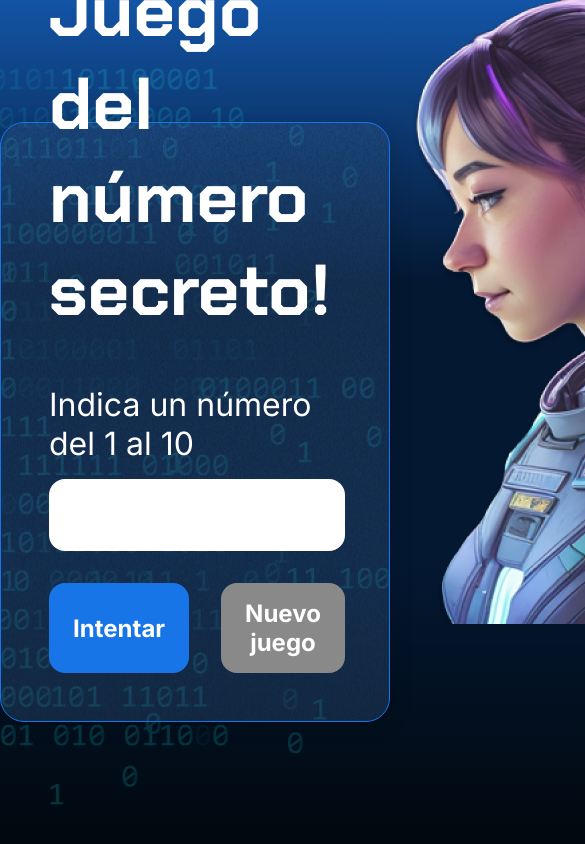
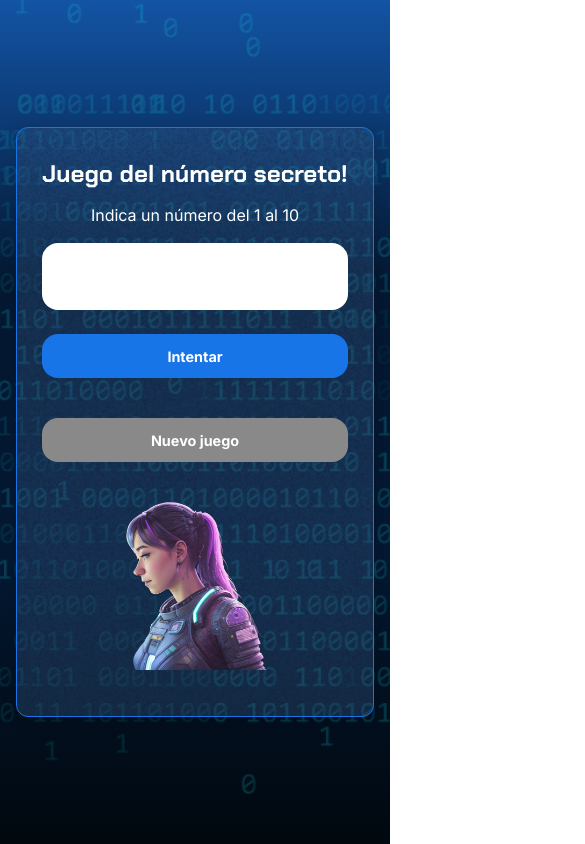
Before and after one commit to celesteamador/juego-secreto, a plain HTML site: page index.html in a window 390 px wide. Shown: the top 844 px of the page, 585 px wide, since content can reach past the window. Drawn offline with Linux system fonts and the light colour scheme.

Commit message:
mobile compatibility update

```diff
--- a/style.css
+++ b/style.css
@@ -27,8 +27,9 @@ body::before {
 }
 
 .container {
-    width: 1200px;
-    height: 600px;
+    width: min(1200px, 90vw);
+    height: auto;
+    min-height: 60vh;
     display: flex;
     align-items: center;
     justify-content: space-between;
@@ -36,32 +37,40 @@ body::before {
     border: 1px solid #1875E8;
     box-shadow: 4px 4px 20px 0px rgba(1, 8, 14, 0.15);
     background-image: url("img/Ruido.png");
-    background-size: 100% 100%;
+    background-size: cover;
+    background-position: center;
     position: relative;
+    padding: 2rem;
 }
 
 
 .container__contenido {
     display: flex;
     align-items: center;
-    position: absolute;
-    bottom: 0;
+    position: relative;
+    width: 100%;
+    flex-direction: row;
 }
 
 .container__informaciones {
     flex: 1;
-    padding: 3rem;
+    padding: 2rem;
+    min-width: 0;
 }
 
 .container__boton {
     border-radius: 16px;
     background: #1875E8;
-    padding: 16px 24px;
+    padding: clamp(0.75rem, 3vw, 1rem) clamp(1rem, 4vw, 1.5rem);
     width: 100%;
-    font-size: 24px;
+    font-size: clamp(0.9rem, 3vw, 1.5rem);
     font-weight: 700;
     border: none;
-    margin-top: 2rem;
+    margin-top: 1.5rem;
+    cursor: pointer;
+    transition: background-color 0.2s ease;
+    min-height: 44px;
+    touch-action: manipulation;
 }
 
 .container__boton:disabled {
@@ -78,15 +87,19 @@ body::before {
 
 .container__input {
     width: 100%;
-    height: 72px;
+    height: clamp(3rem, 8vh, 4.5rem);
     border-radius: 16px;
     background-color: #FFF;
     border: none;
     color: #1875E8;
-    padding: 2rem;
-    font-size: 24px;
+    padding: 1rem;
+    font-size: clamp(1rem, 4vw, 1.5rem);
     font-weight: 700;
     font-family: 'Inter', sans-serif;
+    text-align: center;
+    -webkit-appearance: none;
+    -moz-appearance: textfield;
+    appearance: none;
 }
 
 .container__botones {
@@ -96,8 +109,9 @@ body::before {
 
 h1 {
     font-family: 'Chakra Petch', sans-serif;
-    font-size: 72px;
-    padding-bottom: 3rem;
+    font-size: clamp(2rem, 8vw, 4.5rem);
+    padding-bottom: 2rem;
+    line-height: 1.2;
 }
 
 p,
@@ -106,6 +120,84 @@ button {
 }
 
 .texto__parrafo {
-    font-size: 32px;
+    font-size: clamp(1rem, 4vw, 2rem);
     font-weight: 400;
+    line-height: 1.4;
 }
+
+/* Mobile-specific styles */
+@media (max-width: 768px) {
+    body {
+        padding: 1rem;
+    }
+
+    .container {
+        width: 95vw;
+        min-height: 70vh;
+        border-radius: 16px;
+        padding: 1rem;
+        flex-direction: column;
+        text-align: center;
+    }
+
+    .container__contenido {
+        flex-direction: column;
+        gap: 2rem;
+        width: 100%;
+    }
+
+    .container__informaciones {
+        padding: 1rem;
+        order: 1;
+    }
+
+    .container__imagen-persona {
+        max-width: 200px;
+        height: auto;
+        order: 2;
+    }
+
+    .container__botones {
+        flex-direction: column;
+        gap: 1rem;
+    }
+
+    body::before {
+        background-size: cover;
+        background-position: center;
+    }
+}
+
+@media (max-width: 480px) {
+    .container {
+        width: 98vw;
+        padding: 0.5rem;
+        border-radius: 12px;
+    }
+
+    .container__informaciones {
+        padding: 0.5rem;
+    }
+
+    .container__imagen-persona {
+        max-width: 150px;
+    }
+
+    h1 {
+        font-size: clamp(1.5rem, 6vw, 2.5rem);
+        padding-bottom: 1rem;
+    }
+}
+
+/* Touch improvements */
+@media (hover: none) and (pointer: coarse) {
+    .container__boton:active {
+        background: #1565c0;
+        transform: scale(0.98);
+    }
+
+    .container__input:focus {
+        outline: 3px solid #1875E8;
+        outline-offset: 2px;
+    }
+}
```
